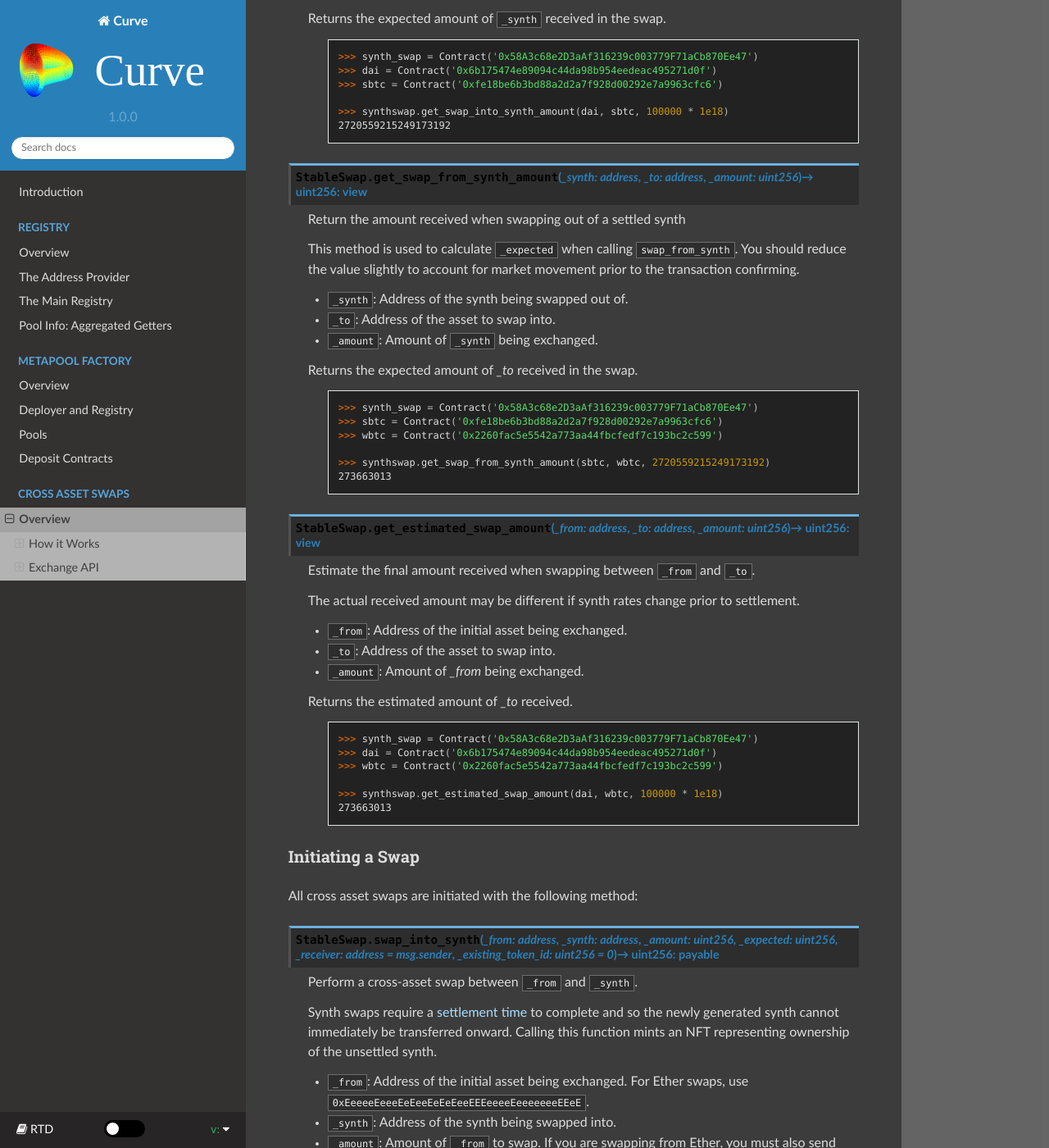
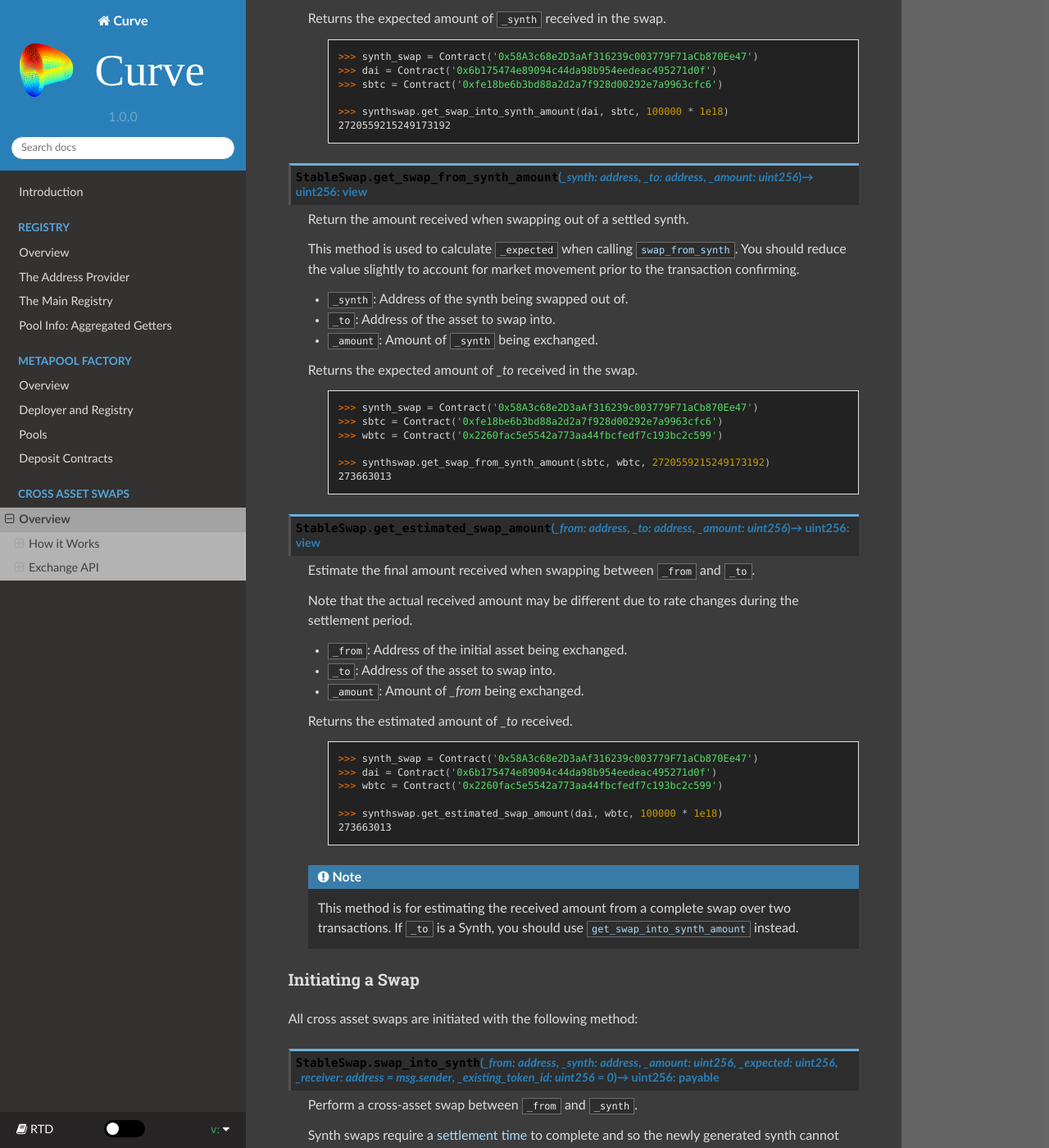
Before and after one commit to softlinkprotocol/curve-docs, a Sphinx documentation site: the page built from docs/cross-asset-swaps.rst, in a window 1280 px wide and 1400 px high, scrolled down 2504 px. Shown: the whole window at 82% size. Built offline with Sphinx 7.4.7 and the Read the Docs theme 2.0.0, drawn with Linux system fonts in a browser that asks for light colours; pages that are not in the unit, such as notebooks, are missing from menus.

Commit message:
docs: clarify use of `get_estimated_swap_amount`

```diff
--- a/docs/cross-asset-swaps.rst
+++ b/docs/cross-asset-swaps.rst
@@ -89,7 +89,7 @@ Estimating Swap Amounts
 
     Return the amount received when performing a cross-asset swap.
 
-    This method is used to calculate ``_expected`` when calling ``swap_into_synth``. You should reduce the value slightly to account for market movement prior to the transaction confirming.
+    This method is used to calculate ``_expected`` when calling :func:`swap_into_synth<StableSwap.swap_into_synth>`. You should reduce the value slightly to account for market movement prior to the transaction confirming.
 
     * ``_from``: Address of the initial asset being exchanged.
     * ``_synth``: Address of the synth being swapped into.
@@ -108,9 +108,9 @@ Estimating Swap Amounts
 
 .. py:function:: StableSwap.get_swap_from_synth_amount(_synth: address, _to: address, _amount: uint256) -> uint256: view
 
-    Return the amount received when swapping out of a settled synth
+    Return the amount received when swapping out of a settled synth.
 
-    This method is used to calculate ``_expected`` when calling ``swap_from_synth``. You should reduce the value slightly to account for market movement prior to the transaction confirming.
+    This method is used to calculate ``_expected`` when calling :func:`swap_from_synth<StableSwap.swap_from_synth>`. You should reduce the value slightly to account for market movement prior to the transaction confirming.
 
     * ``_synth``: Address of the synth being swapped out of.
     * ``_to``: Address of the asset to swap into.
@@ -131,7 +131,7 @@ Estimating Swap Amounts
 
     Estimate the final amount received when swapping between ``_from`` and ``_to``.
 
-    The actual received amount may be different if synth rates change prior to settlement.
+    Note that the actual received amount may be different due to rate changes during the settlement period.
 
     * ``_from``: Address of the initial asset being exchanged.
     * ``_to``: Address of the asset to swap into.
@@ -147,6 +147,10 @@ Estimating Swap Amounts
 
             >>> synthswap.get_estimated_swap_amount(dai, wbtc, 100000 * 1e18)
             273663013
+
+    .. note::
+
+        This method is for estimating the received amount from a complete swap over two transactions. If ``_to`` is a Synth, you should use :func:`get_swap_into_synth_amount<StableSwap.get_swap_from_synth_amount>` instead.
 
 Initiating a Swap
 -----------------
```
